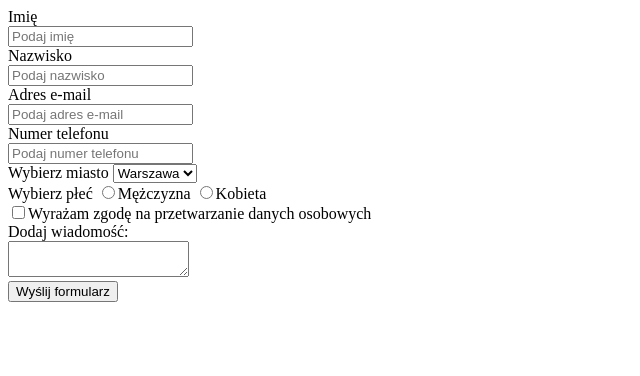
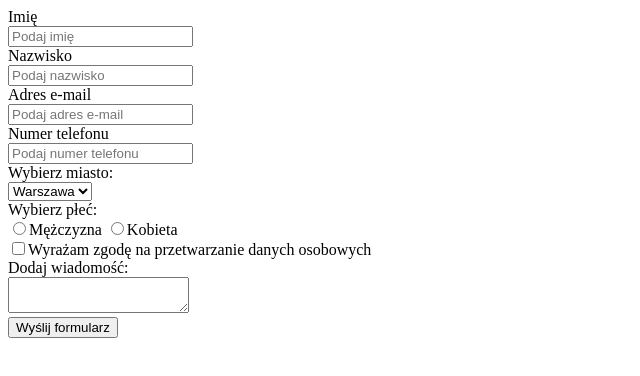
Before and after one commit to adrianp98/adrianp98.github.io, a plain HTML site: page zadania-domowe/zadanie-formularz-html/index.html in a window 1280 px wide. Shown: the whole page, without its empty margins (0-640 px from the left). Drawn offline with Linux system fonts and the light colour scheme.

Commit message:
poprawa układu strony

```diff
--- a/zadania-domowe/zadanie-formularz-html/index.html
+++ b/zadania-domowe/zadanie-formularz-html/index.html
@@ -41,14 +41,14 @@
         maxlength="9"
       />
       <br />
-      <label for="select">Wybierz miasto</label>
+      <label for="select">Wybierz miasto:</label><br />
       <select name="select" id="select">
         <option value="Warszawa">Warszawa</option>
         <option value="Kraków">Kraków</option>
         <option value="Gdańsk">Gdańsk</option>
       </select>
       <br />
-      Wybierz płeć
+      Wybierz płeć: <br />
       <label><input type="radio" name="choice" />Mężczyzna</label>
       <label><input type="radio" name="choice" />Kobieta</label>
       <br />
```
